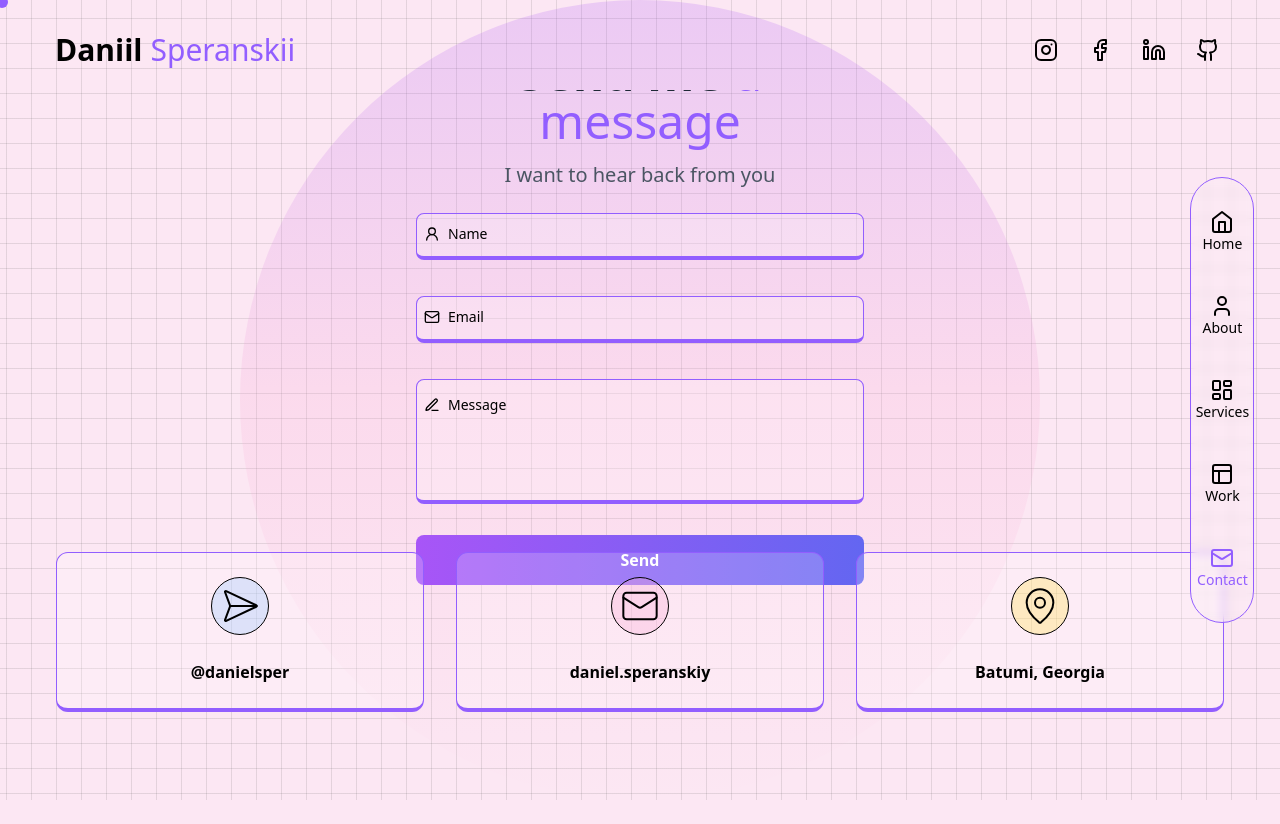
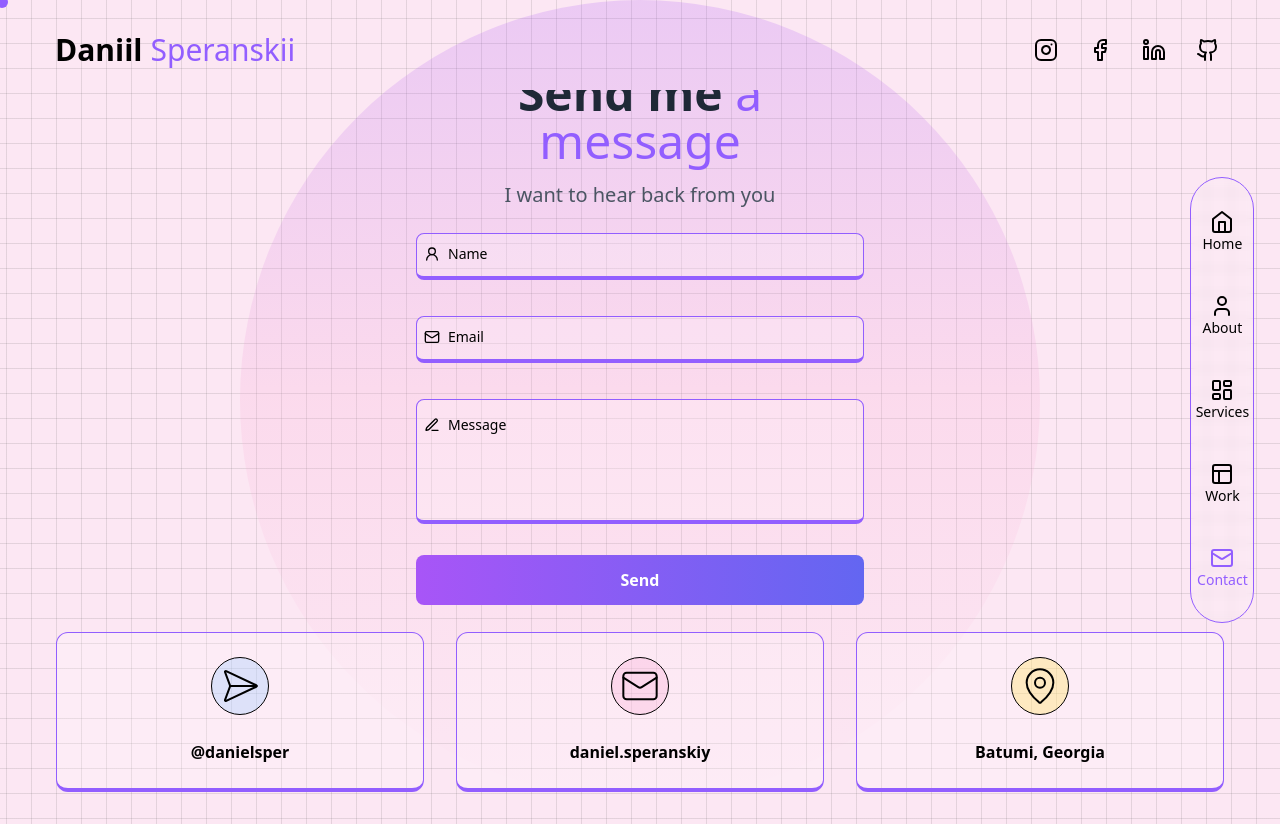
Before and after one commit to Danieldo1/portfolio-next, a Next.js app: page /contact in a window 1280 px wide. Before the commit the page ends 800 px from the top, so only its background shows below. Built offline with nearby package versions, Linux system fonts and the light colour scheme.

Commit message:
adding h to img work

```diff
--- a/src/app/contact/page.js
+++ b/src/app/contact/page.js
@@ -128,7 +128,7 @@ const ContactPage = () => {
   return (
     <PageTransitionWrapper>
       <div className="rounded-full absolute top-1/2 -translate-y-1/2 left-1/2 -translate-x-1/2 w-[600px] h-[600px] bg-gradient-to-b from-purple-500/20 via-pink-300/20 to-transparent z-0 lg:w-[800px] lg:h-[800px]" />
-      <div className="flex items-center justify-center h-[calc(60vh-90px)] ">
+      <div className="flex items-center justify-center h-[calc(65vh-90px)]  mb-20 ">
         <motion.div
           initial="hidden"
           animate="visible"
--- a/src/app/work/page.js
+++ b/src/app/work/page.js
@@ -142,7 +142,7 @@ const ProjectPage = () => {
                         <img
                           src={project.images[imageIndex]}
                           alt={project.name}
-                          className="w-full h-40 sm:h-64 md:h-full object-cover"
+                          className="w-full h-64 md:h-full object-cover"
                         />
                       </motion.div>
                       <div className="absolute inset-0 bg-gradient-to-b md:bg-gradient-to-r from-transparent via-white/10 to-white opacity-60" />
```
